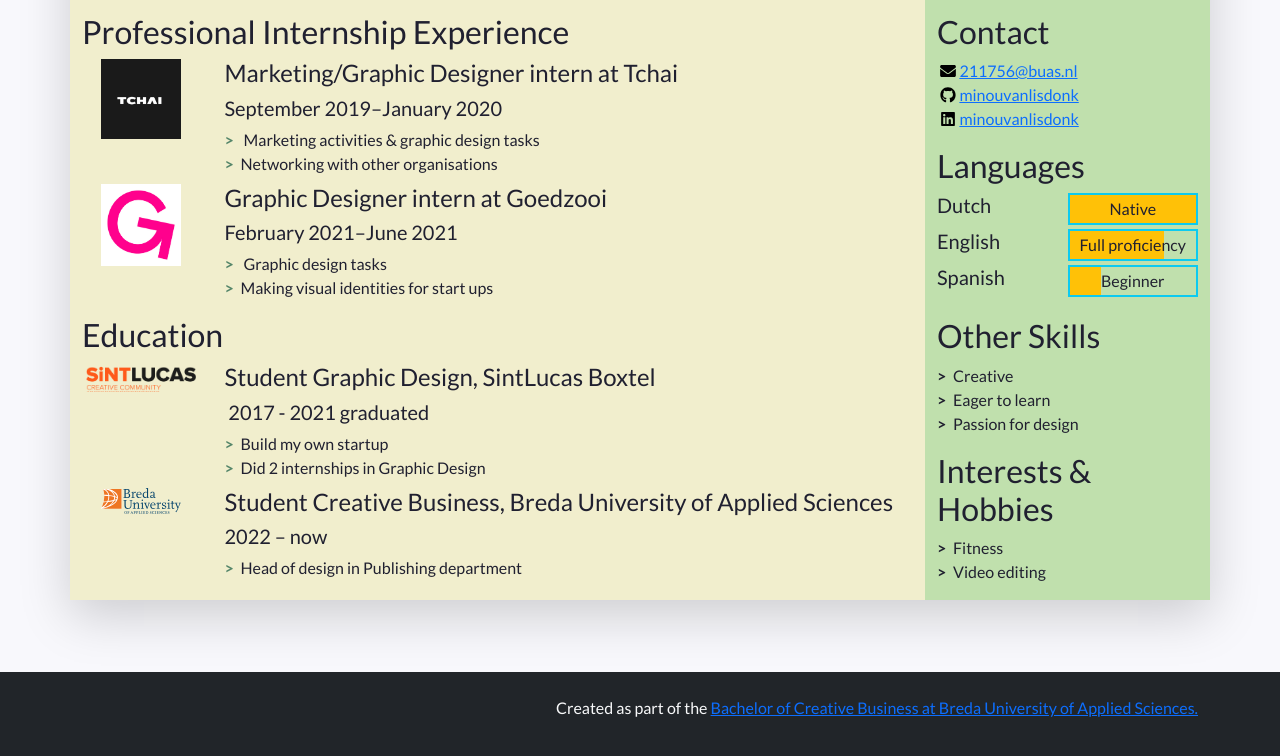
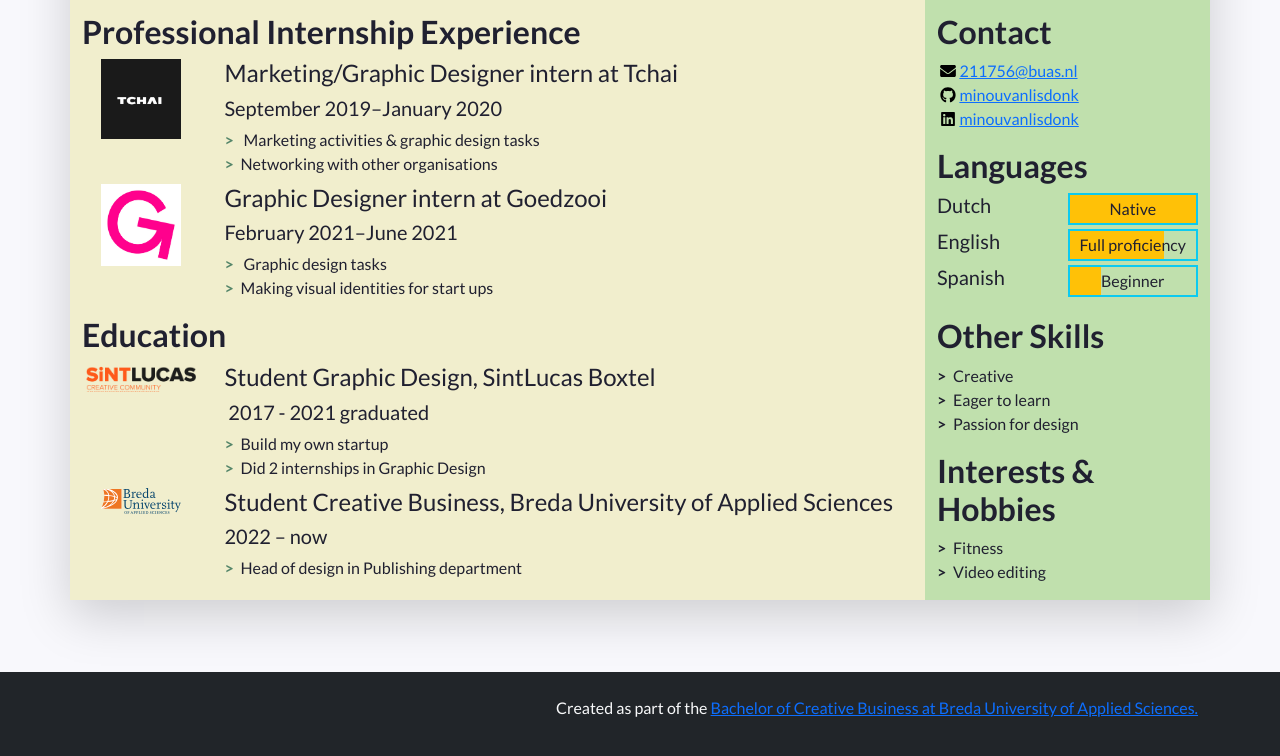
Before and after one commit to minouvanlisdonk/cvminouvanlisdonk, a plain HTML site: page index.html in a window 1280 px wide. Shown: the part 184-940 px from the top of the page. Drawn offline with nearby package versions, Linux system fonts and the light colour scheme.

Commit message:
added css classes

```diff
--- a/index.html
+++ b/index.html
@@ -70,7 +70,7 @@
             <section> is yet another semantic element. The first one is for professional experience.
           -->
           <section class="my-3 biography-section">
-            <h2>Professional Internship Experience</h2>
+            <h2 class="fw-semibold">Professional Internship Experience</h2>
             <!--
               Each list item (li) in the unordered list (ul) below will be one job.
               "list-unstyled" is a class that hides the bullet points of a list.
@@ -119,7 +119,7 @@
           <!-- We're done with jobs, let's move on to schools -->
 
           <section class="my-3 biography-section">
-            <h2>Education</h2>
+            <h2 class="fw-semibold">Education</h2>
             <ul class="biography-list list-unstyled">
 
               <!-- Top item in education. And by "top", I mean a Bachelor in Creative Business at BUas. -->
@@ -168,7 +168,7 @@
 
           <!-- The first block will be contact details -->
           <section class="my-3 aside-section">
-            <h2>Contact</h2>
+            <h2 class="fw-semibold">Contact</h2>
             <!--
               A list of all your contact details.
               There are more icons in the images/icons folder, have a look if you want to add your LinkedIn or TikTok profile.
@@ -205,7 +205,7 @@
           <!-- End of contact details, moving on to languages -->
 
           <section class="my-3 aside-section">
-            <h2>Languages</h2>
+            <h2 class="fw-semibold">Languages</h2>
             <!-- Each item in the list is a language. Modify, add or remove depending on what you speak -->
             <ul class="language-list list-unstyled">
               <li class="language-item d-flex mb-1">
@@ -241,7 +241,7 @@
           <!-- End of contact details, moving on to other skills -->
 
           <section class="my-3 aside-section">
-            <h2>Other Skills</h2>
+            <h2 class="fw-semibold">Other Skills</h2>
             <ul class="skill-list list-unstyled">
               <li class="skill-item">Creative</li>
               <li class="skill-item">Eager to learn</li>
@@ -252,7 +252,7 @@
           <!-- End of other skills, moving on to interest and hobbies -->
 
           <section class="my-3 aside-section">
-            <h2>Interests &amp; Hobbies</h2>
+            <h2 class= "fw-semibold">Interests &amp; Hobbies</h2>
             <ul class="skill-list list-unstyled">
               <li class="skill-item">Fitness</li>
               <li class="skill-item">Video editing</li>
```
